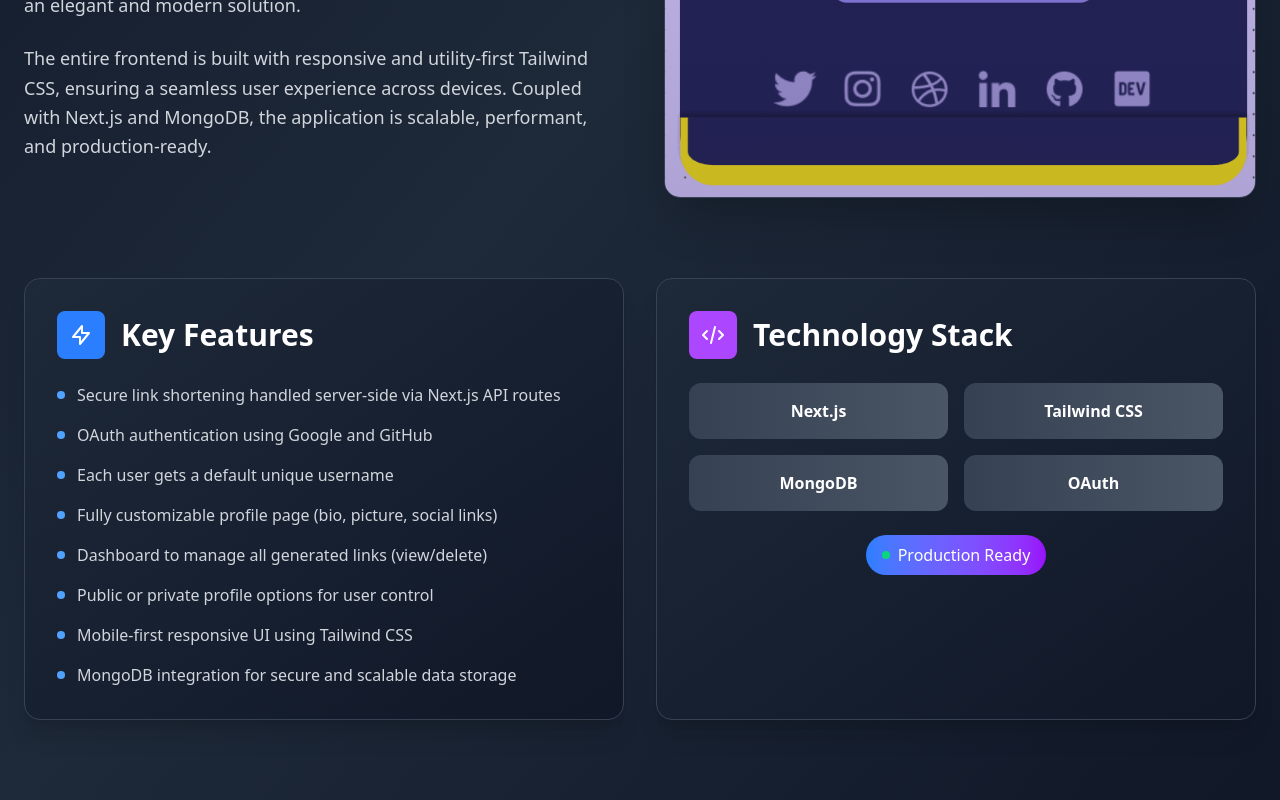
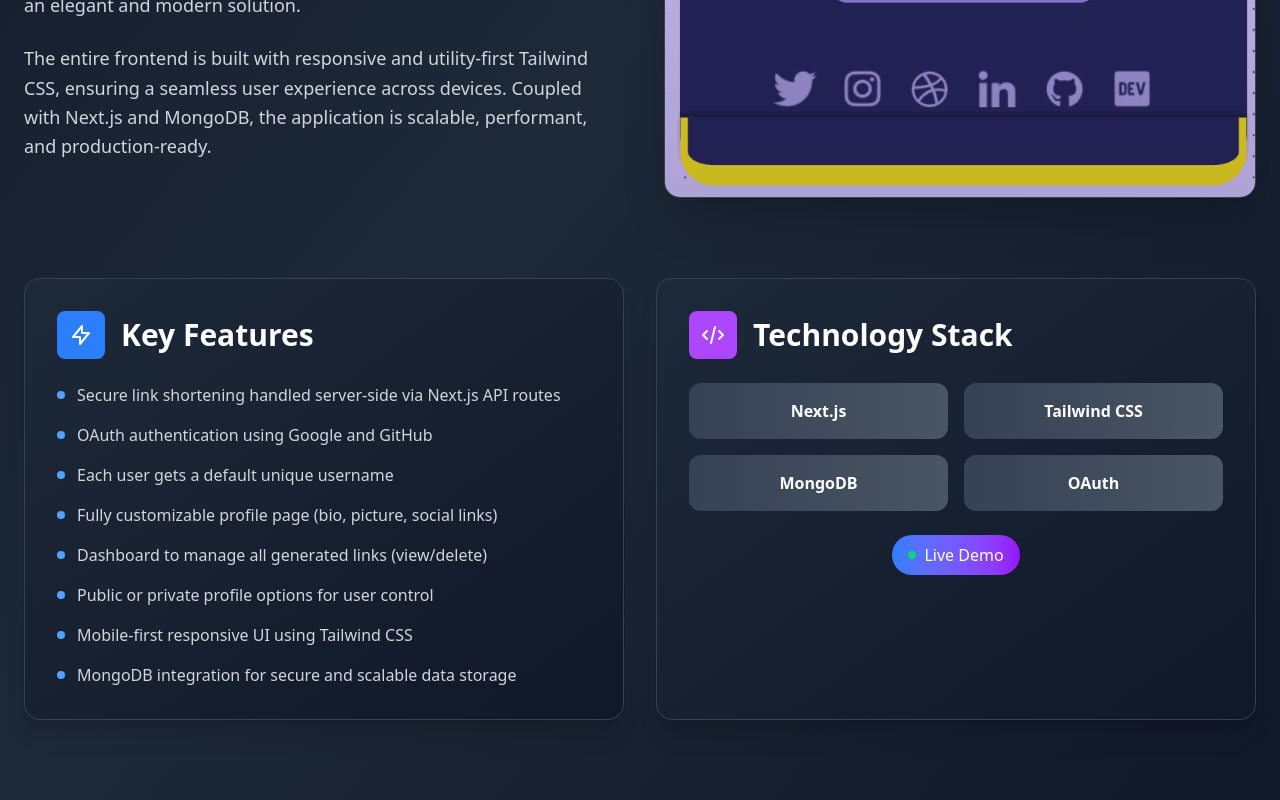
Before and after one commit to Gteck45/portfolio, a Next.js app: page /more in a window 1280 px wide. Shown: the part 840-1640 px from the top of the page. Built offline with nearby package versions, Linux system fonts and the light colour scheme.

Commit message:
Update page.js

```diff
--- a/src/app/more/page.js
+++ b/src/app/more/page.js
@@ -1,3 +1,4 @@
+"use client"
 import React from 'react'
 
 const page = () => {
@@ -116,9 +117,9 @@ const page = () => {
                             </div>
                         </div>
                         <div className="mt-6 text-center">
-                            <div className="inline-flex items-center px-4 py-2 bg-gradient-to-r from-blue-500 to-purple-600 rounded-full text-white font-medium">
+                            <div onClick={() => window.open('https://profileshorten.gteck45.cloud/', '_blank')} className="inline-flex items-center px-4 py-2 bg-gradient-to-r cursor-pointer from-blue-500 to-purple-600 rounded-full text-white font-medium">
                                 <span className="w-2 h-2 bg-green-400 rounded-full mr-2 animate-pulse"></span>
-                                Production Ready
+                                Live Demo
                             </div>
                         </div>
                     </div>
```
